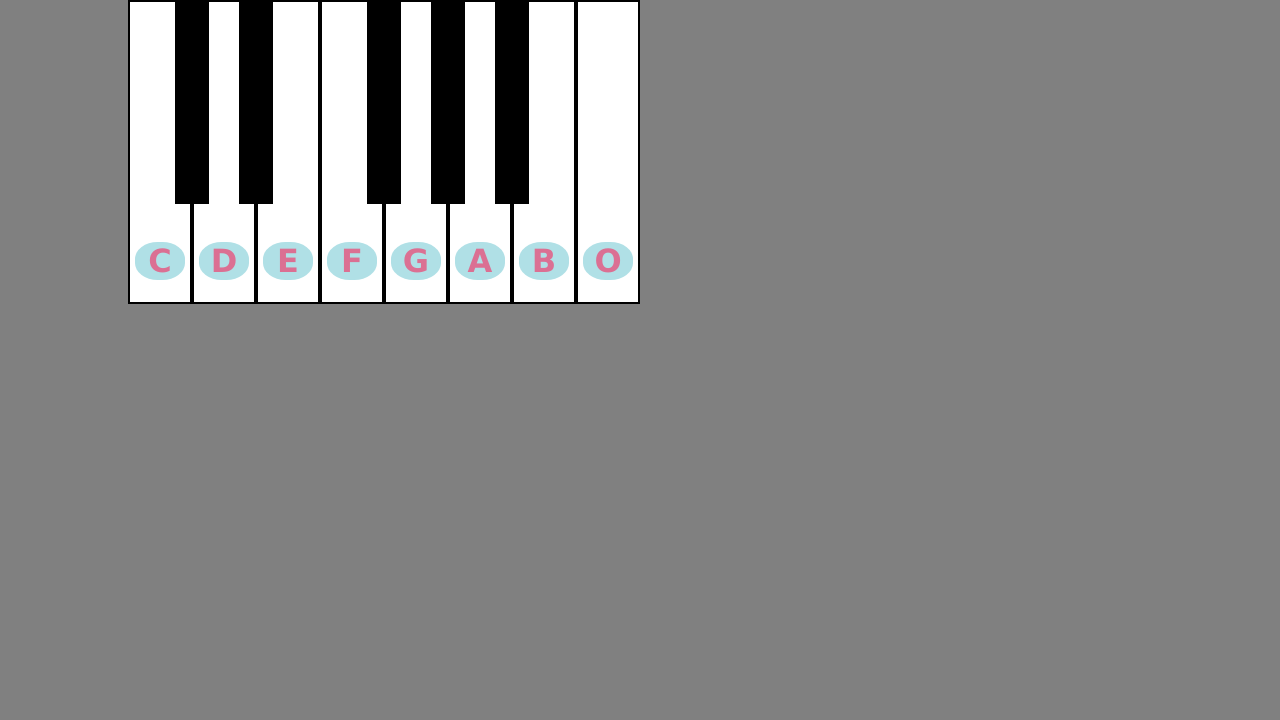
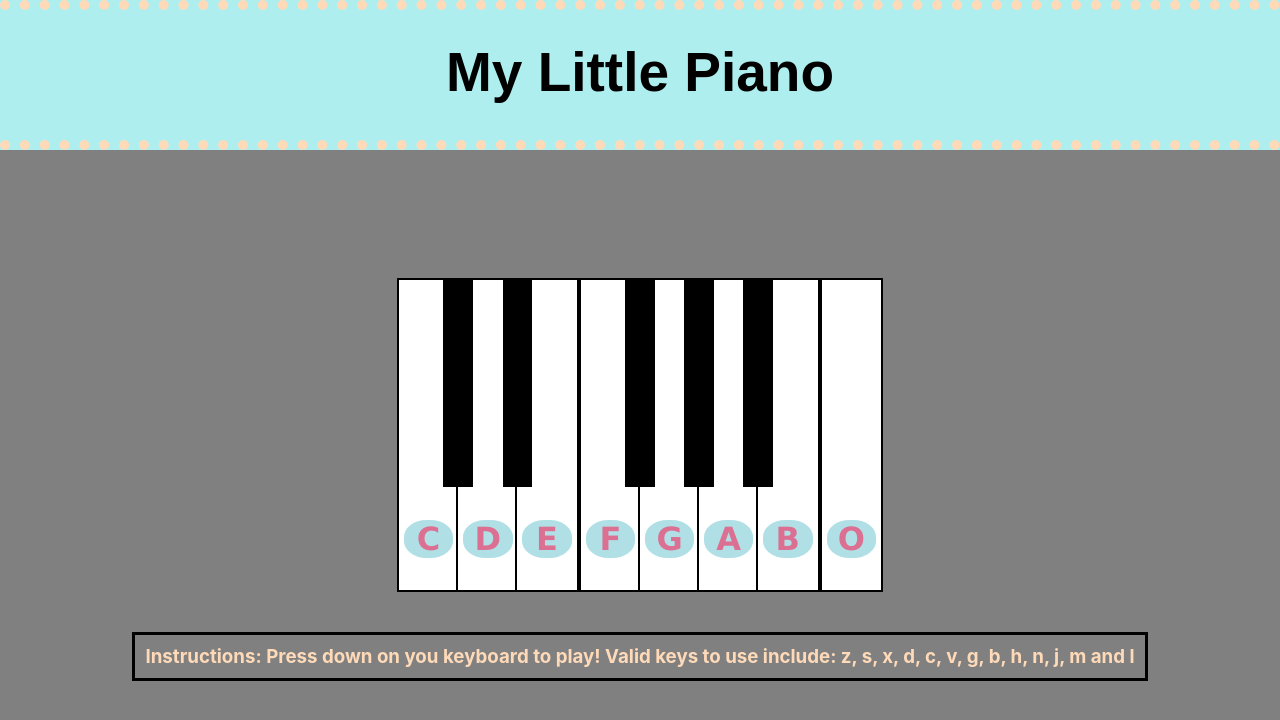
Before and after one commit to Cierra-McDonald/my-piano, a React (Create React App) app: page / in a window 1280 px wide. Shown: the top 720 px of the page. Built offline with nearby package versions, Linux system fonts and the light colour scheme.

Commit message:
styling!

```diff
--- a/src/App.css
+++ b/src/App.css
@@ -1,41 +1,27 @@
 .App {
-  text-align: center;
+  margin: 10%;
+
 }
 body {
   background-color: gray;
 }
+ h1 {
+   background-color: paleturquoise;
+   text-align: center;
+   height: 100px;
+   padding-top: 30px;
+   font-size: 55px;
+   font-family: fantasy;
+   margin-top: 0%;
+   border-bottom: peachpuff 10px dotted;
+   border-top: peachpuff 10px dotted;
+ }
 
-.App-logo {
-  height: 40vmin;
-  pointer-events: none;
-}
-
-@media (prefers-reduced-motion: no-preference) {
-  .App-logo {
-    animation: App-logo-spin infinite 20s linear;
-  }
-}
-
-.App-header {
-  background-color: #282c34;
-  min-height: 100vh;
-  display: flex;
-  flex-direction: column;
-  align-items: center;
-  justify-content: center;
-  font-size: calc(10px + 2vmin);
-  color: white;
-}
-
-.App-link {
-  color: #61dafb;
-}
-
-@keyframes App-logo-spin {
-  from {
-    transform: rotate(0deg);
-  }
-  to {
-    transform: rotate(360deg);
-  }
-}
+ h3 {
+   margin: auto;
+   text-align: center;
+   width: max-content;
+   padding: 10px;
+   border: black 3px solid;
+   color: peachpuff;
+ }
--- a/src/App.js
+++ b/src/App.js
@@ -5,8 +5,12 @@ import Piano from './components/Containers/Piano'
 function App() {
 
   return (
-    <div className="App">
+    <div>
+      <h1>My Little Piano</h1>
       <Piano/>
+      <br/>
+      <br/>
+      <h3><b>Instructions</b>: Press down on you keyboard to play!  Valid keys to use include: z, s, x, d, c, v, g, b, h, n, j, m and l</h3>
     </div>
   );
 }
--- a/src/components/Containers/AudioContext.js
+++ /dev/null
@@ -1 +0,0 @@
-export default window.AudioContext || window.webkitAudioContext;
--- a/src/components/Containers/Piano.css
+++ b/src/components/Containers/Piano.css
@@ -1,5 +1,7 @@
 .piano {
     display: flex;
     flex-direction: row;
-    margin-left: 10%;
+    margin-top: 10%;
+    margin-left: 31%;
+    margin-right: 31%;
 }
--- a/src/components/Containers/Piano.jsx
+++ b/src/components/Containers/Piano.jsx
@@ -17,7 +17,6 @@ class Piano extends Component {
     }
 
     handleKeyDown = (e) => {
-        console.log(e)
         if(e.repeat) {
             return;
         }
--- a/src/components/Presentation/Keys.css
+++ b/src/components/Presentation/Keys.css
@@ -1,8 +1,8 @@
 .key {
     color: pink;
     background-color: white;
-    height: 300px;
-    width: 60px;
+    height: 310px;
+    width: 70px;
     border: 2px solid black;
 }
 
@@ -24,7 +24,7 @@
 .key.flat {
     background-color: black;
     position: relative;
-    height: 200px;
+    height: 205px;
     width: 30px;
     z-index: 2;
     margin-left: -17px;
```
Also changed, not shown: src/components/Containers/AudioPlayer.js (deleted, +0 -38 lines).
